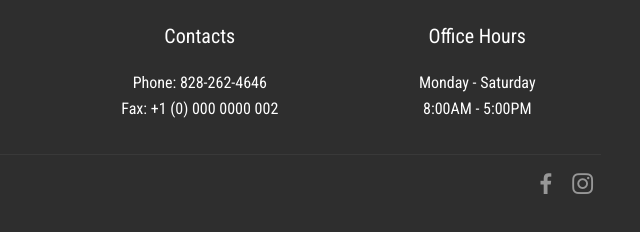
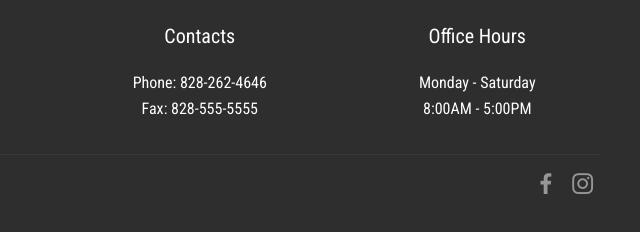
Before and after one commit to bhcrsupport/bhcrsupport.github.io, a plain HTML site: page index.html in a window 1280 px wide. Shown: the part 1416-1648 px from the top of the page, 579-1219 px from the left. Drawn offline with Linux system fonts and the light colour scheme.

Commit message:
Update index.html

```diff
--- a/index.html
+++ b/index.html
@@ -170,7 +170,7 @@
                 <h5 class="pb-3">
                     Contacts
                 </h5>
-                <p class="mbr-text">Phone: 828-262-4646<br>Fax: +1 (0) 000 0000 002
+                <p class="mbr-text">Phone: 828-262-4646<br>Fax: 828-555-5555
                 </p>
             </div>
             <div class="col-12 col-md-3 mbr-fonts-style display-7">
```
